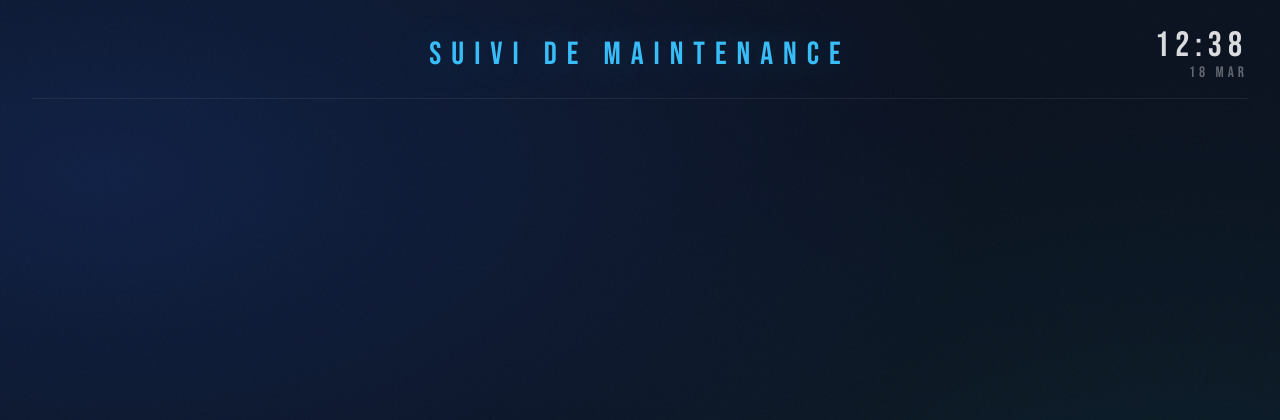
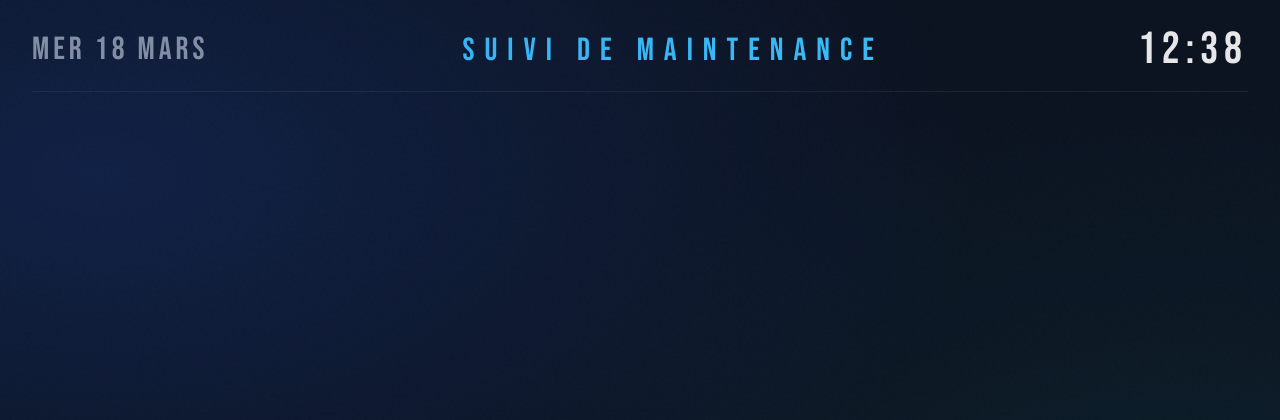
Before and after one commit to Maxel6/TaskDashboard, a Flask app: page /display1 in a window 1280 px wide. Shown: the top 420 px of the page. Run offline with Flask 3, Linux system fonts and the light colour scheme.

Commit message:
feature/ adding notification sound, fix/ date and hours more visible

```diff
--- a/static/css/display.css
+++ b/static/css/display.css
@@ -57,6 +57,11 @@
     pointer-events: none;
 }
 
+    33%  { transform: scale(1.06) rotate(1deg);   opacity: 1;   }
+    66%  { transform: scale(0.97) rotate(-1deg);  opacity: 0.9; }
+    100% { transform: scale(1.04) rotate(0.5deg); opacity: 1;   }
+}
+
 .header, .main-content, .footer-area { position: relative; z-index: 1; }
 
 /* ── HEADER ── */
@@ -67,7 +72,6 @@
     padding-bottom: 18px;
     border-bottom: 1px solid rgba(255,255,255,0.07);
     flex-shrink: 0;
-    position: relative;
 }
 
 .header-title {
@@ -76,34 +80,28 @@
     letter-spacing: 10px;
     color: var(--blue);
     font-weight: 400;
-    text-shadow: 0 0 40px rgba(56,189,248,0.3);
-    position: absolute;
-    left: 50%;
-    transform: translateX(-50%);
+    flex: 1;
+    text-align: center;
 }
 
-.header-datetime {
-    display: flex;
-    flex-direction: column;
-    align-items: flex-end;
-    gap: 2px;
-    margin-left: auto;
+.header-date {
+    font-family: 'Bebas Neue', sans-serif;
+    font-size: 2rem;
+    letter-spacing: 4px;
+    color: rgba(255,255,255,0.55);
+    line-height: 1;
+    flex-shrink: 0;
+    text-align: left;
 }
 
 .header-clock {
     font-family: 'Bebas Neue', sans-serif;
-    font-size: 2.2rem;
+    font-size: 2.8rem;
     letter-spacing: 6px;
-    color: rgba(255,255,255,0.85);
+    color: rgba(255,255,255,0.9);
     line-height: 1;
-}
-
-.header-date {
-    font-family: 'Bebas Neue', sans-serif;
-    font-size: 0.95rem;
-    letter-spacing: 4px;
-    color: rgba(255,255,255,0.35);
-    line-height: 1;
+    flex-shrink: 0;
+    text-align: right;
 }
 
 /* ── CARTES ── */
@@ -125,8 +123,6 @@
 
 .task-item {
     background: var(--glass);
-    backdrop-filter: blur(20px);
-    -webkit-backdrop-filter: blur(20px);
     border-radius: 14px;
     border: 1px solid var(--border);
     border-top-color: var(--border-top);
@@ -136,7 +132,13 @@
     box-shadow: 0 8px 32px rgba(0,0,0,0.35), inset 0 1px 0 rgba(255,255,255,0.08);
     flex: 0 0 auto;
     height: 150px;
-    opacity: 1;
+    opacity: 0;
+    transform: translateY(18px);
+    animation: cardIn 0.55s cubic-bezier(0.22, 1, 0.36, 1) forwards;
+}
+
+@keyframes cardIn {
+    to { opacity: 1; transform: translateY(0); }
 }
 
 .mode-compact .task-item {
@@ -160,24 +162,15 @@
     flex: none;
 }
 
-#task-list.mode-2col .task-info {
-    padding-left: 12px;
-    gap: 6px;
-}
-
-#task-list.mode-2col .side-block {
-    width: auto;
-}
-
-#task-list.mode-2col .priority-badge {
-    padding: 8px 10px;
-    font-size: 0.85rem;
-    letter-spacing: 1px;
-}
+#task-list.mode-2col .task-info { padding-left: 12px; gap: 6px; }
+#task-list.mode-2col .side-block { width: auto; }
+#task-list.mode-2col .priority-badge { padding: 8px 10px; font-size: 0.85rem; letter-spacing: 1px; }
 
 .task-item.prio-haute   { border-left: 5px solid var(--high); }
 .task-item.prio-moyenne { border-left: 5px solid var(--medium); }
 .task-item.prio-basse   { border-left: 5px solid var(--low); }
+
+}
 
 .side-block { width: 150px; flex-shrink: 0; }
 
@@ -240,7 +233,6 @@
 
 .footer-banner {
     background: rgba(239,68,68,0.12);
-    backdrop-filter: blur(8px);
     border: 1px solid rgba(239,68,68,0.22);
     border-top-color: rgba(239,68,68,0.38);
     border-radius: 12px;
--- a/static/js/display.js
+++ b/static/js/display.js
@@ -1,13 +1,14 @@
 // ── Horloge ────────────────────────────────────────────────────────────
 let timeRefSeconds = 0;
-const MONTHS = ['JAN','FÉV','MAR','AVR','MAI','JUN','JUL','AOÛ','SEP','OCT','NOV','DÉC'];
+const MONTHS = ['JANVIER','FÉVRIER','MARS','AVRIL','MAI','JUIN','JUILLET','AOÛT','SEPTEMBRE','OCTOBRE','NOVEMBRE','DÉCEMBRE'];
+const DAYS   = ['DIM','LUN','MAR','MER','JEU','VEN','SAM'];
 
 function updateClock() {
     const now = new Date(Date.now() + timeRefSeconds * 1000);
     const clockEl = document.getElementById('clock');
     const dateEl  = document.getElementById('date');
     if (clockEl) clockEl.textContent = String(now.getHours()).padStart(2,'0') + ':' + String(now.getMinutes()).padStart(2,'0');
-    if (dateEl)  dateEl.textContent  = now.getDate() + ' ' + MONTHS[now.getMonth()];
+    if (dateEl)  dateEl.textContent  = DAYS[now.getDay()] + ' ' + now.getDate() + ' ' + MONTHS[now.getMonth()];
 }
 setInterval(updateClock, 1000);
 updateClock();
@@ -121,7 +122,18 @@
 // ── Notifications ─────────────────────────────────────────────────────
 const STORAGE_KEY_T = 'tasks_count';
 const STORAGE_KEY_M = 'moteurs_count';
-const notifAudio    = new Audio('/static/sounds/notification.wav');
+const notifAudio = new Audio('/static/sounds/notification.wav');
+notifAudio.preload = 'auto';
+
+// Débloquer l'audio au premier touch (requis par les navigateurs)
+let audioUnlocked = false;
+function unlockAudio() {
+    if (audioUnlocked) return;
+    audioUnlocked = true;
+    notifAudio.play().then(() => { notifAudio.pause(); notifAudio.currentTime = 0; }).catch(() => {});
+}
+document.addEventListener('click',     unlockAudio, { once: false });
+document.addEventListener('touchstart', unlockAudio, { once: false });
 
 function playBeep() {
     try { notifAudio.currentTime = 0; notifAudio.play(); } catch(e) {}
--- a/templates/display.html
+++ b/templates/display.html
@@ -8,11 +8,9 @@
 <body>
 
     <div class="header">
+        <div class="header-date" id="date">-- ---</div>
         <div class="header-title">Suivi de Maintenance</div>
-        <div class="header-datetime">
-            <div class="header-clock" id="clock">--:--</div>
-            <div class="header-date" id="date">-- ---</div>
-        </div>
+        <div class="header-clock" id="clock">--:--</div>
     </div>
 
     <div class="main-content">
--- a/templates/display2.html
+++ b/templates/display2.html
@@ -8,11 +8,9 @@
 <body>
 
     <div class="header">
+        <div class="header-date" id="date">-- ---</div>
         <div class="header-title">Suivi Moteurs</div>
-        <div class="header-datetime">
-            <div class="header-clock" id="clock">--:--</div>
-            <div class="header-date" id="date">-- ---</div>
-        </div>
+        <div class="header-clock" id="clock">--:--</div>
     </div>
 
     <div class="main-content">
```
Also changed, not shown: static/css/admin.css (+0 -19 lines), static/js/display2.js (+15 -3 lines), templates/admin.html (+2 -9 lines), 1 other file.
